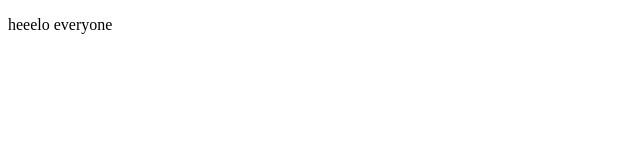
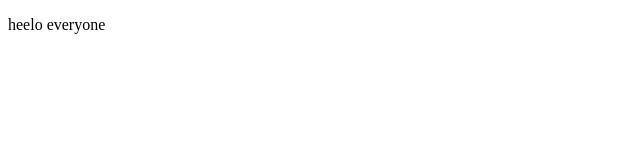
Before and after one commit to meazazel/Event_Organizer, a plain HTML site: page meazi.html in a window 1280 px wide. Shown: the full height of the page, 0-640 px from the left. Drawn offline with Linux system fonts and the light colour scheme.

Commit message:
First change

```diff
--- a/meazi.html
+++ b/meazi.html
@@ -6,6 +6,6 @@
     <title>Document</title>
 </head>
 <body>
-    <p>heeelo everyone</p>
+    <p>heelo everyone</p>
 </body>
 </html>
```
